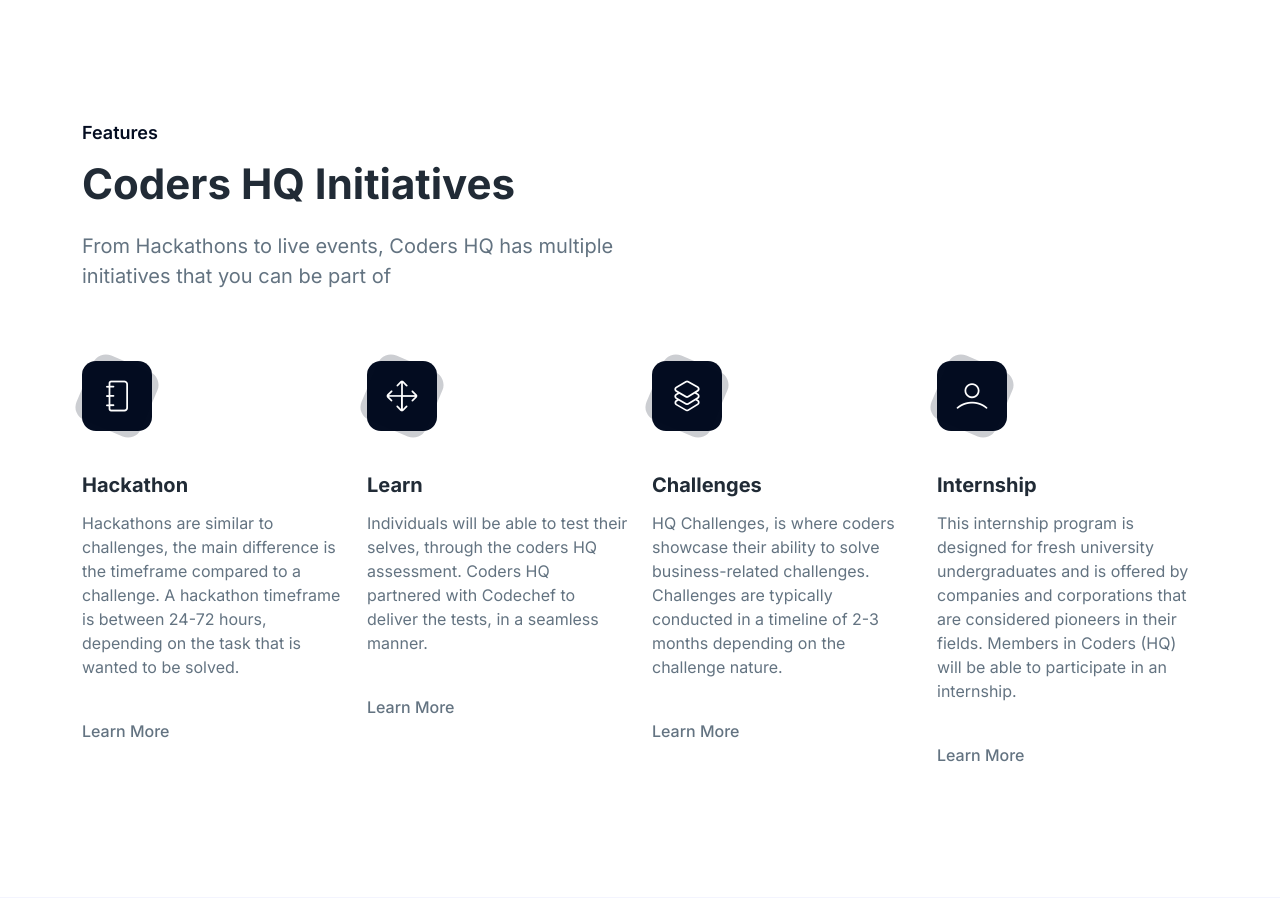
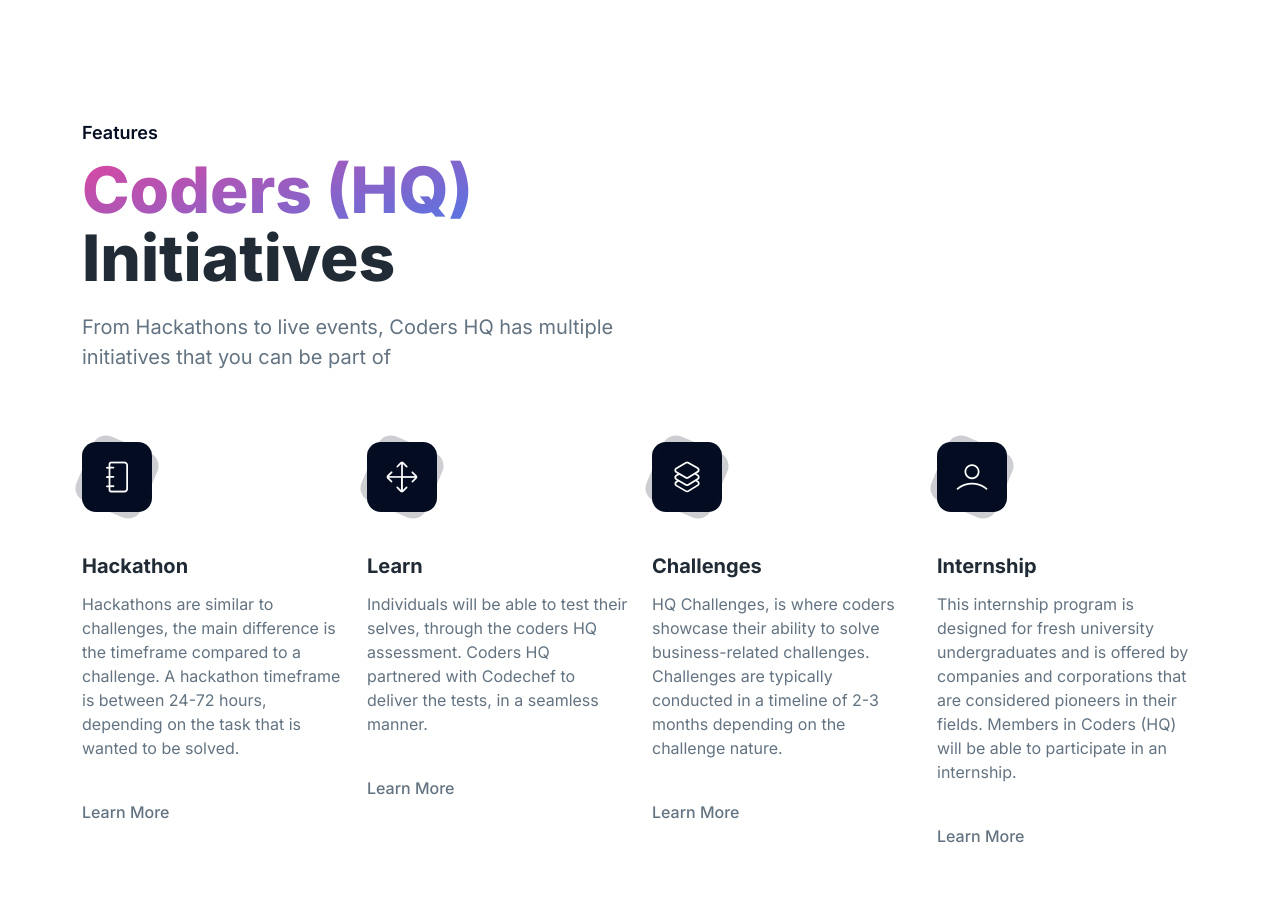
Before and after one commit to ralsuwaidi/chq-landing, a PHP site: page / in a window 1280 px wide. Shown: the part 947-1845 px from the top of the page. Run offline with PHP 8.4, Linux system fonts and the light colour scheme.

Commit message:
text styling

```diff
--- a/assets/css/ud-styles.css
+++ b/assets/css/ud-styles.css
@@ -17,6 +17,7 @@
   --heading-color: #212b36;
   --primary-color: #040d21;
   --white: #ffffff;
+  --hue2:
 }
 
 body {
@@ -606,11 +607,11 @@ p {
   display: -ms-flexbox;
   display: flex;
   -webkit-box-align: center;
-      -ms-flex-align: center;
-          align-items: center;
+  -ms-flex-align: center;
+  align-items: center;
   -webkit-box-pack: center;
-      -ms-flex-pack: center;
-          justify-content: center;
+  -ms-flex-pack: center;
+  justify-content: center;
 }
 
 .ud-hero-buttons .ud-main-btn {
@@ -709,6 +710,14 @@ p {
   margin-bottom: 70px;
 }
 
+.gradient{
+  background: -webkit-linear-gradient(-70deg, #db469f 0%, #2188ff 100%);
+  background-clip: border-box;
+  -webkit-background-clip: text;
+  background-clip: text;
+  -webkit-text-fill-color: transparent;
+}
+
 .ud-section-title span {
   font-weight: 600;
   font-size: 18px;
@@ -717,14 +726,22 @@ p {
 }
 
 .ud-section-title h2 {
-  font-weight: 700;
-  font-size: 42px;
+  font-weight: 800;
+  font-size: 48px;
   line-height: 55px;
   text-transform: capitalize;
   color: var(--heading-color);
   margin-bottom: 20px;
 }
 
+.ud-section-title h1 {
+  font-weight: 800;
+  font-size: 64px;
+  line-height: 68px;
+  text-transform: capitalize;
+  color: var(--heading-color);
+  margin-bottom: 20px;
+}
 .ud-section-title p {
   font-size: 20px;
   line-height: 30px;
@@ -873,11 +890,25 @@ p {
   margin-bottom: 20px;
 }
 
+.gradient2 {
+  background: -webkit-linear-gradient(-70deg, #9867f0 0%, #ed4e50 100%);
+  background-clip: border-box;
+  -webkit-background-clip: text;
+  background-clip: text;
+  -webkit-text-fill-color: transparent;
+}
+
 .ud-about-content h2 {
-  font-weight: bold;
+  font-weight: 800;
   font-size: 36px;
   line-height: 45px;
   margin-bottom: 30px;
+}
+
+.ud-about-content h1 {
+  font-weight: 800;
+  margin-bottom: 40px;
+  line-height: 45px;
 }
 
 @media (max-width: 767px) {
--- a/index.html
+++ b/index.html
@@ -194,7 +194,7 @@
           <div class="col-lg-12">
             <div class="ud-section-title">
               <span>Features</span>
-              <h2>Coders HQ Initiatives</h2>
+              <h1><div class="gradient">Coders (HQ)</div> Initiatives</h1>
               <p>
                 From Hackathons to live events, Coders HQ has multiple initiatives that you can be part of
               </p>
@@ -278,7 +278,7 @@
           <div class="ud-about-content-wrapper">
             <div class="ud-about-content">
               <span class="tag">About Us</span>
-              <h2>A Small Team With A Dream To Code</h2>
+              <h1 >A Small Team With A <font class="gradient2" style="font-weight: 800;">Dream </font>To Code </h1>
               <p>
                 The main ‘thrust’ is to focus on educating attendees on how to
                 best protect highly vulnerable business applications with
```
